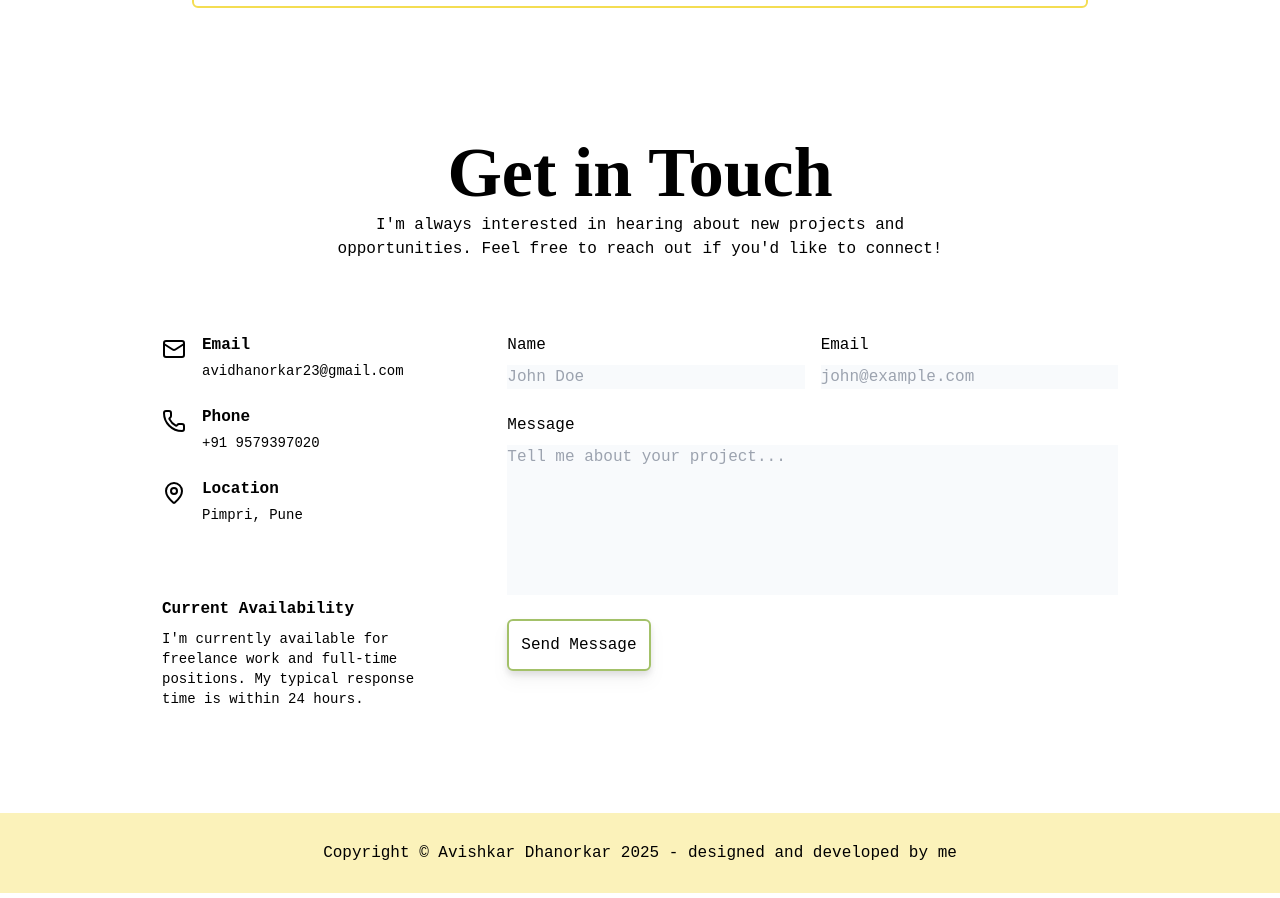
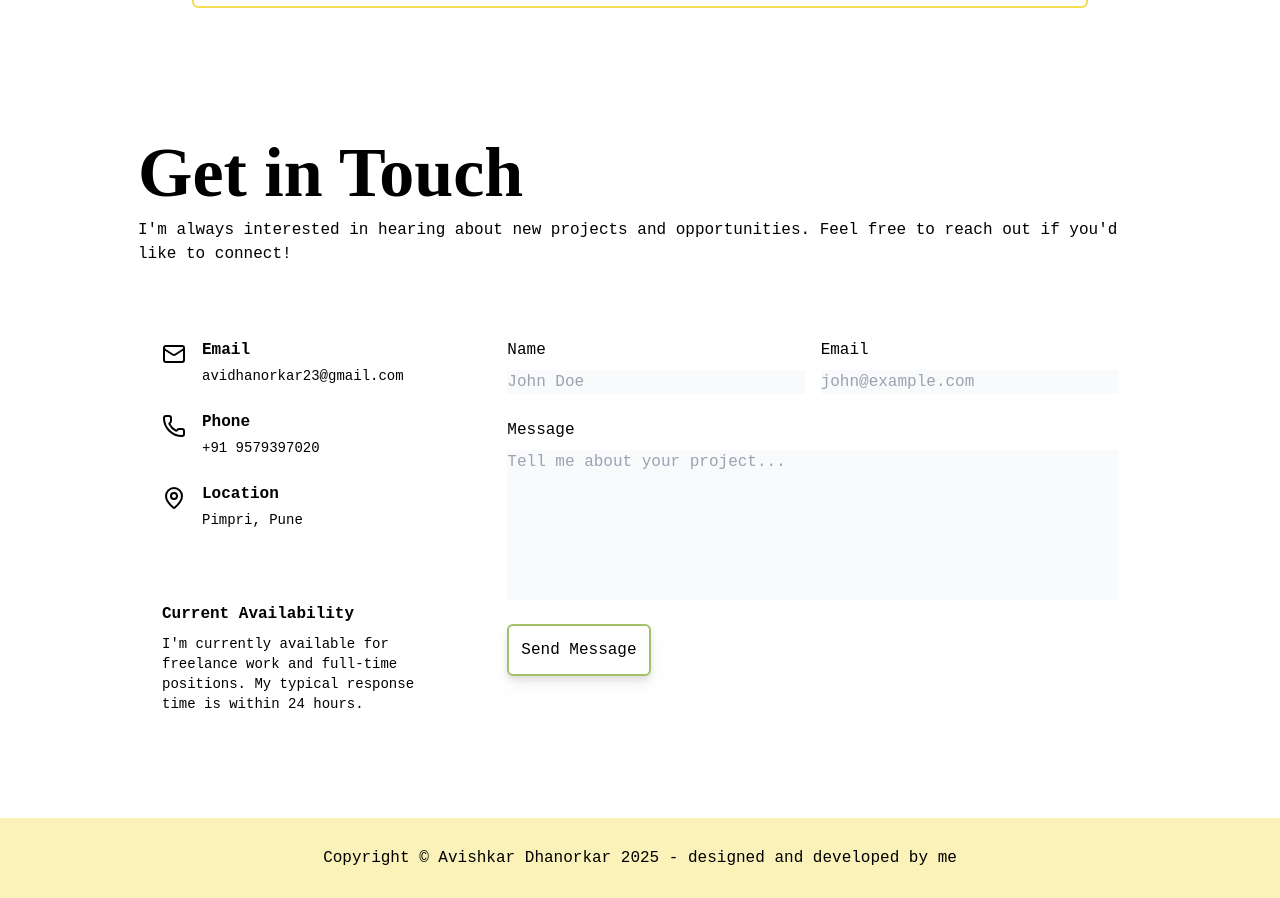
Before and after one commit to avidhanorkar/Avishkar-Dhanorkar, a React (Vite) app: page / in a window 1280 px wide. Shown: the part 3697-4595 px from the top of the page. Built offline with nearby package versions, Linux system fonts and the light colour scheme; a web font is replaced by a local one.

Commit message:
final commit

```diff
--- a/src/Components/GetInTouch.jsx
+++ b/src/Components/GetInTouch.jsx
@@ -16,9 +16,9 @@ const GetInTouch = ({id}) => {
   return (
     <section className="relative py-20 px-4 overflow-hidden " id={id}>
       <div className="container relative mx-auto max-w-6xl">
-        <div className="text-center mb-12">
-          <h2 className="text-[70px] font-lora font-[700] leading-none">Get in Touch</h2>
-          <p className="text-muted-foreground max-w-2xl mx-auto pt-[5px]">
+        <div className=" mb-12">
+          <h2 className=" text-[50px] lg:text-[70px] font-lora font-[700] leading-none">Get in Touch</h2>
+          <p className="text-muted-foreground pt-[10px]">
             I'm always interested in hearing about new projects and opportunities.
             Feel free to reach out if you'd like to connect!
           </p>
```
